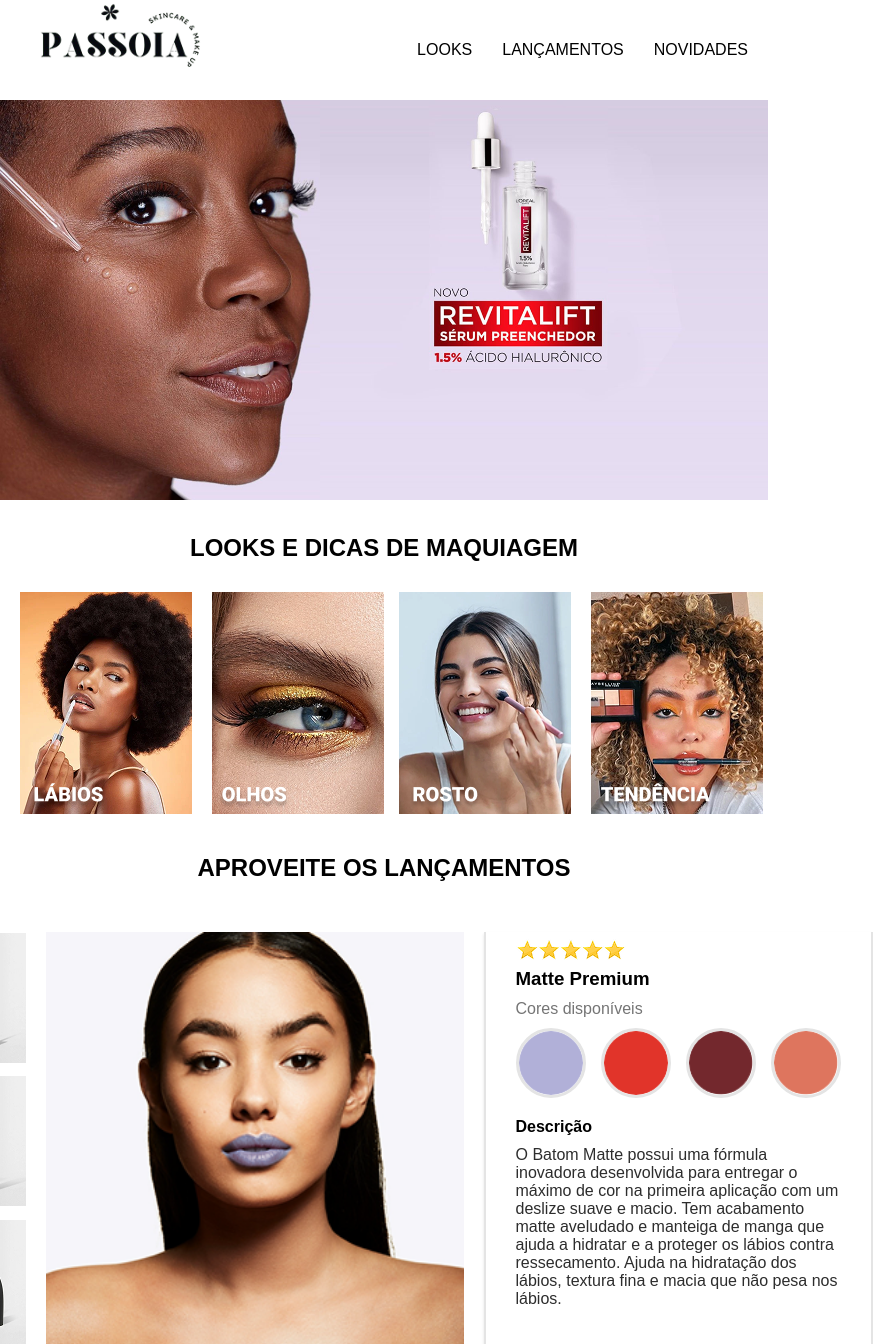
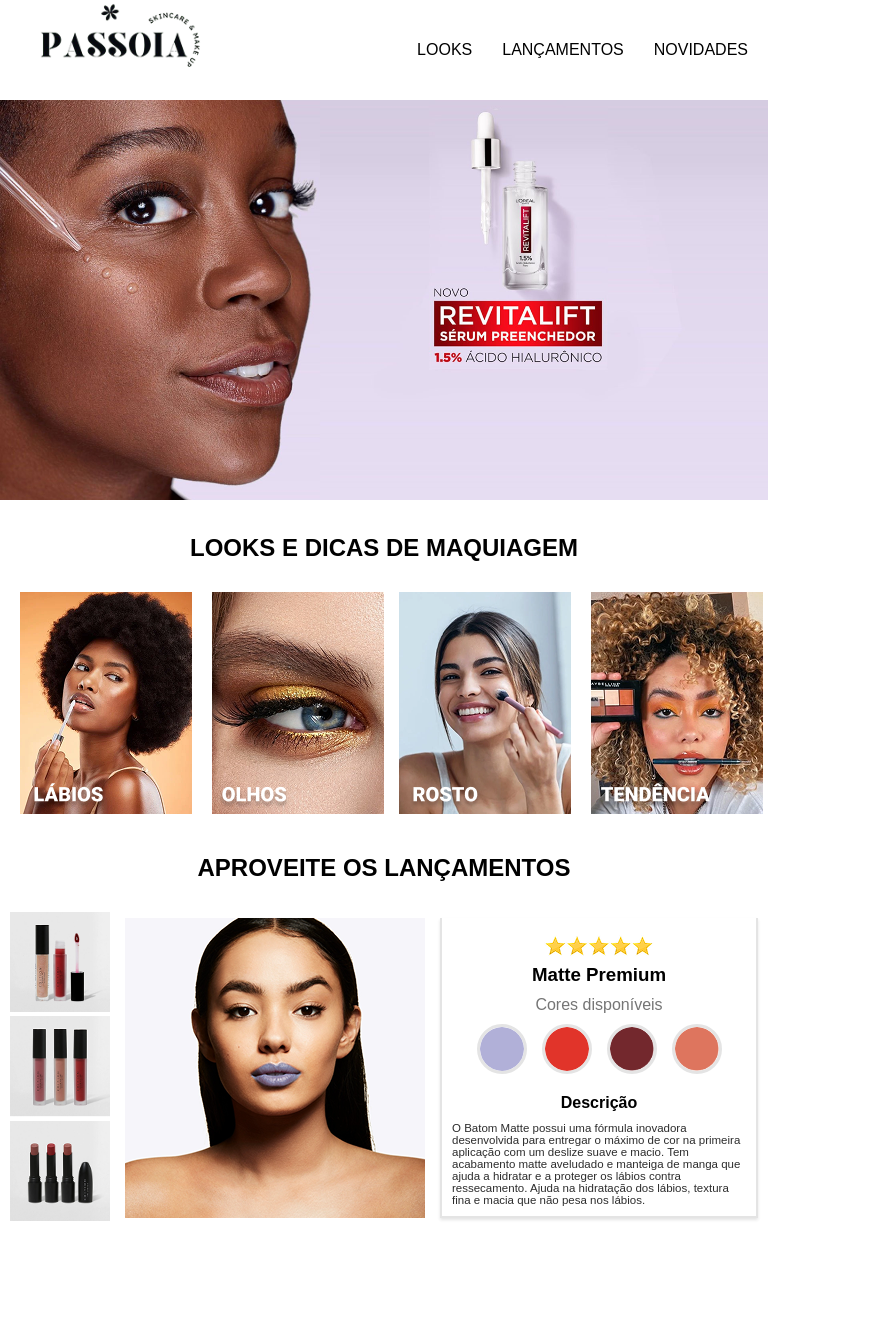
Before and after one commit to Leonel-p-a/passoia-landing-page, a React (Vite) app: page / in a window 768 px wide. Shown: the top 1344 px of the page, 873 px wide, since content can reach past the window. After the commit the page ends 1245 px from the top, so only its background shows below. Built offline with nearby package versions, Linux system fonts and the light colour scheme; the HTML template or start-up script is replaced by a standard one.

Commit message:
style: Minor adjustments on the Releases component

```diff
--- a/src/components/Releases/index.jsx
+++ b/src/components/Releases/index.jsx
@@ -1,5 +1,4 @@
 import { useState, useEffect } from 'react';
-
 import './releases.scss';
 
 import blue from '../../assets/images/azul.png'
@@ -17,7 +16,6 @@
 
 function Releases() {
     const [color, setColor] = useState(blue);
-
     const [isMobile, setIsMobile] = useState(true);
 
     const checkIsMobile = () => {
@@ -27,7 +25,6 @@
 
     useEffect(() => {
         checkIsMobile();
-
         window.addEventListener('resize', checkIsMobile);
 
         return () => {
--- a/src/components/Releases/releases.scss
+++ b/src/components/Releases/releases.scss
@@ -67,7 +67,50 @@
     }
 }
 
-@media (min-width: 768px) {
+@media (min-width: 768px) and (max-width: 1023px) {
+
+    .releases-section {
+
+        .content {
+            flex-direction: row;
+            align-items: center;
+            justify-content: center;
+            gap: 1.5rem;
+
+            width: 100%;
+            padding: 2rem 1rem;
+        }
+
+        .lipsticks-container {
+
+            img {
+                width: 100px;
+            }
+        }
+
+        .woman {
+            width: auto;
+        }
+
+        .details {
+            padding: 1rem;
+            height: 300px;
+
+            margin: 0;
+
+            .colors img {
+                width: 50px;
+            }
+
+            p {
+                font-size: 1.15rem;
+            }
+        }
+    }
+}
+
+
+@media (min-width: 1024px) {
 
     .releases-section {
         .content {
```
